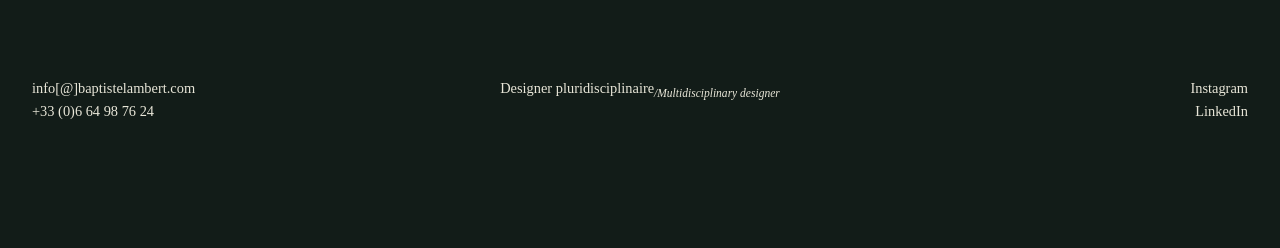
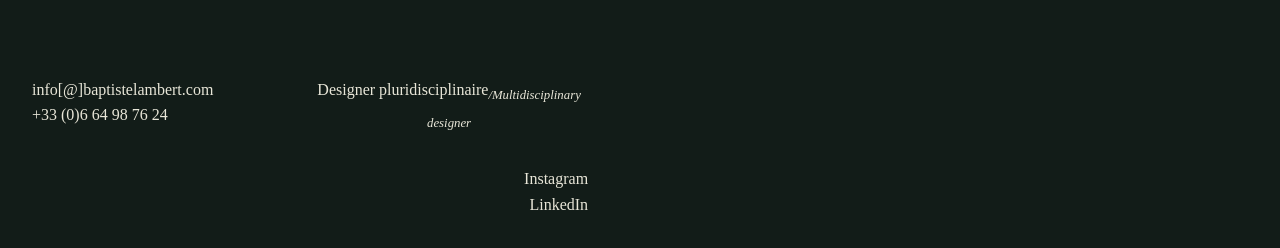
Before and after one commit to BaptisteLambertDesign/baptistelambert.github.io, a plain HTML site: page projet.html in a window 1280 px wide. Shown: the part 348-596 px from the top of the page. Drawn offline with Linux system fonts and the light colour scheme; a web font is replaced by a local one.

Commit message:
Update projet.html

```diff
--- a/projet.html
+++ b/projet.html
@@ -112,14 +112,13 @@
     }
 
     footer {
-      position: sticky;
-      bottom: 0;
+      position: fixed;
+      background-color: var(--fond);
       display: flex;
       justify-content: space-between;
       font-weight: 500;
       padding: 2rem;
       flex-wrap: wrap;
-      font-size: 0.9rem;
     }
 
     .footer-left {
```
